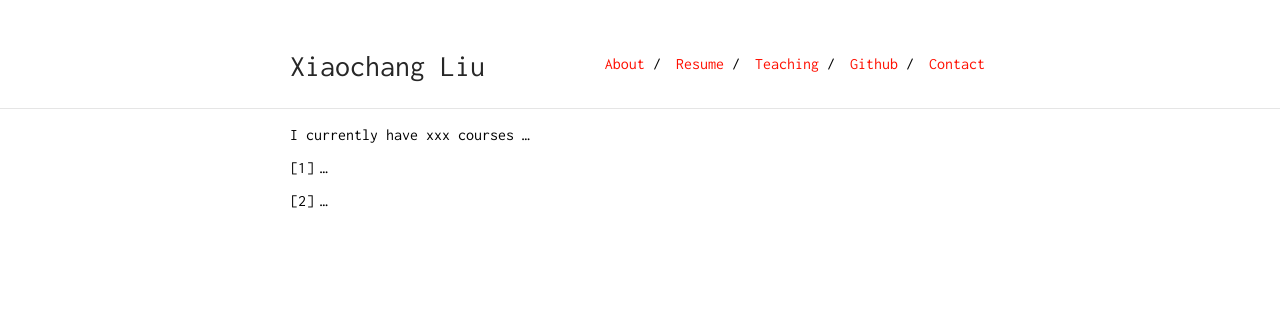
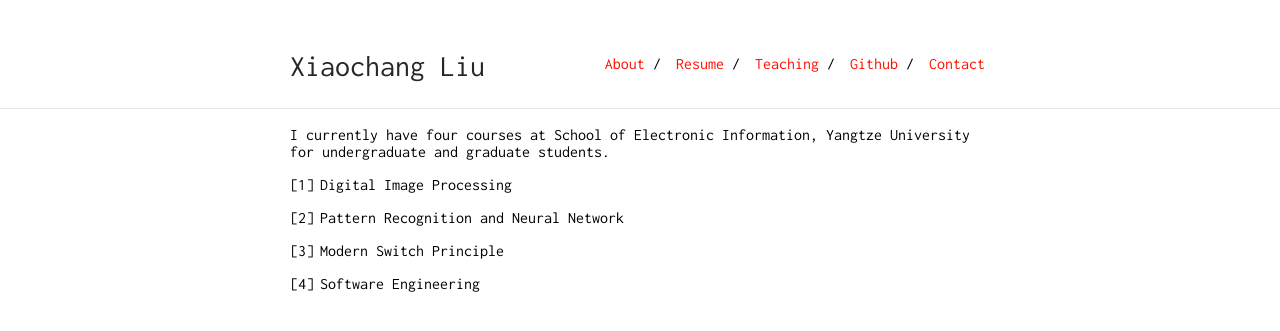
Before and after one commit to deepinx/deepinx.github.io, a Jekyll site: the page built from teach.md, in a window 1280 px wide. Shown: the top 331 px of the page. Built offline with Jekyll 4.4.1, drawn with Linux system fonts in a browser that asks for light colours.

Commit message:
Update teach.md

```diff
--- a/teach.md
+++ b/teach.md
@@ -2,8 +2,13 @@
 layout: default
 is_contact: true
 ---
-I currently have xxx courses ...
 
-1. ...
+I currently have four courses at School of Electronic Information, Yangtze University for undergraduate and graduate students.
 
-2. ...
+1. Digital Image Processing
+
+2. Pattern Recognition and Neural Network
+
+3. Modern Switch Principle
+
+4. Software Engineering
```
